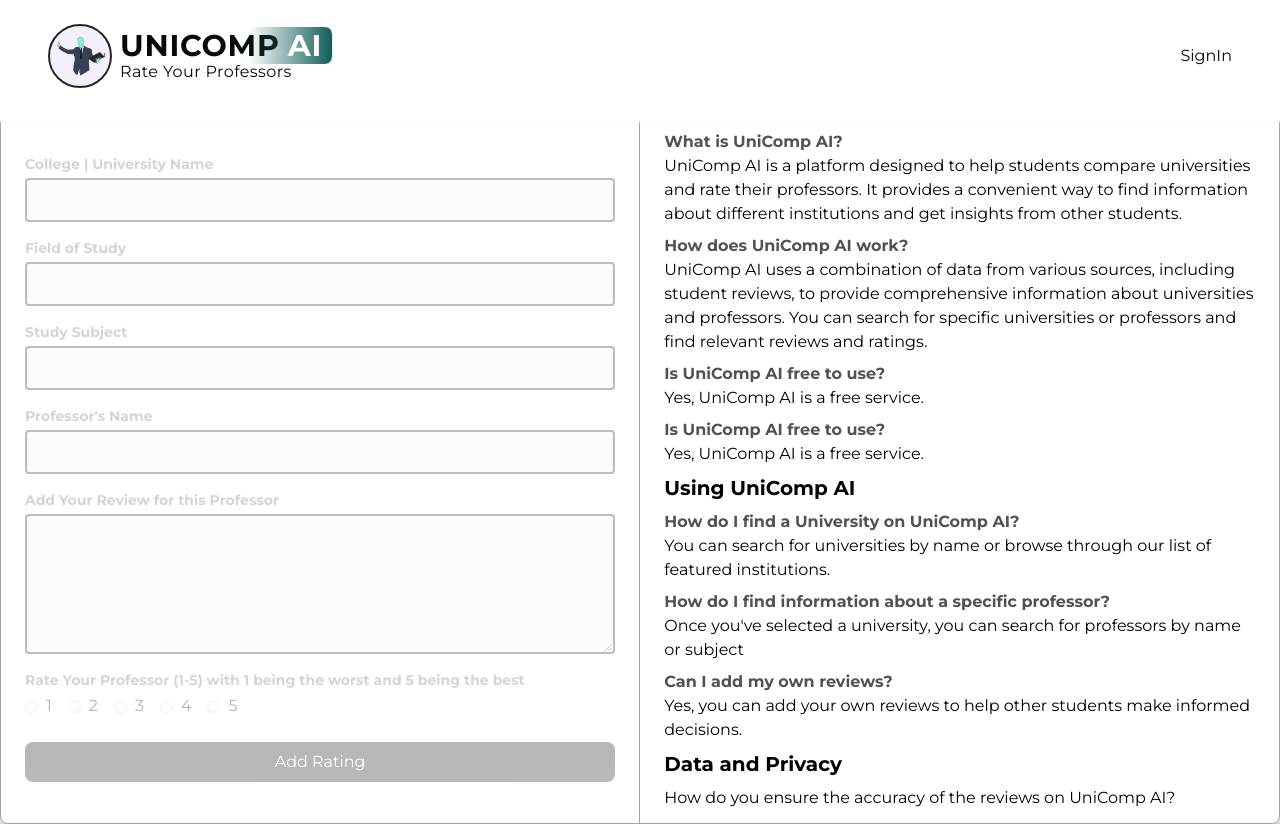
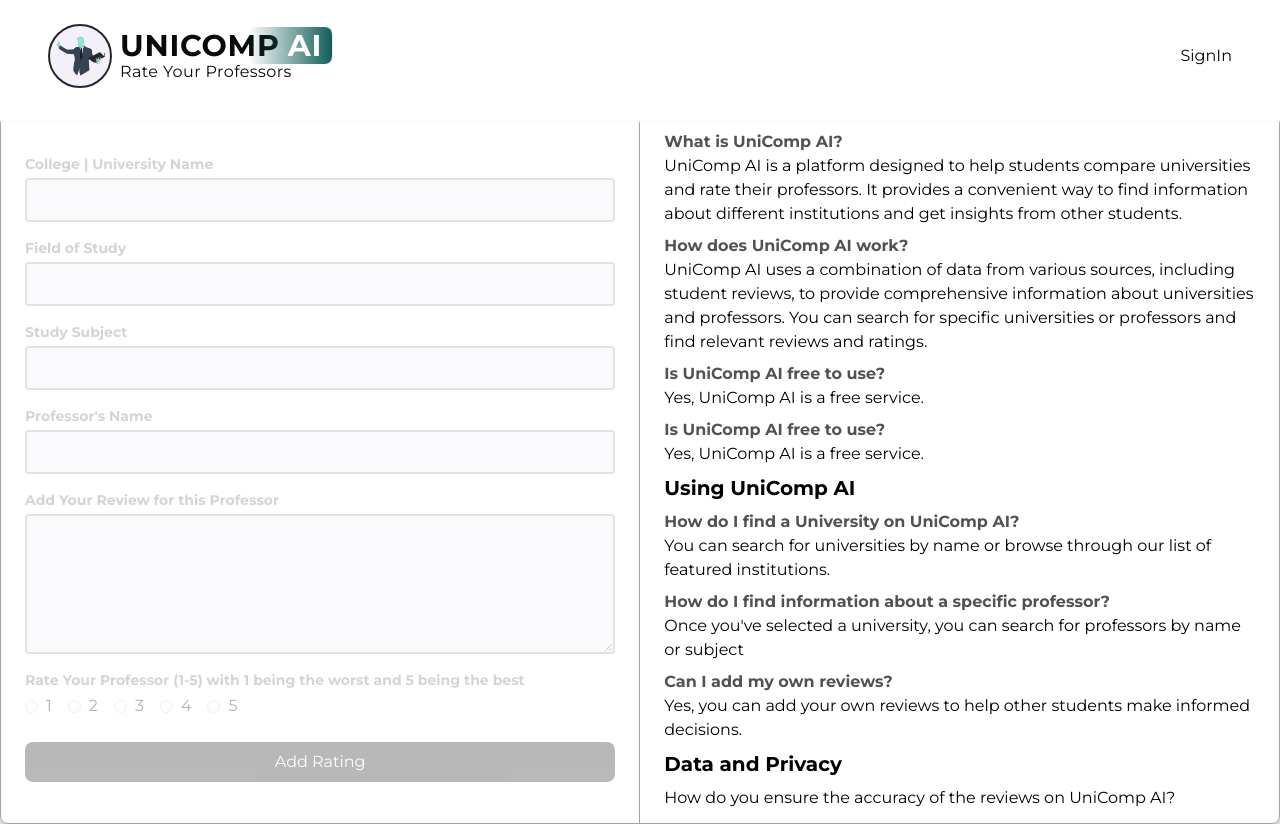
Before and after one commit to wlowrimore/rate-my-professor-ai-assistant, a Next.js app: page /directory in a window 1280 px wide. Built offline with nearby package versions, Linux system fonts and the light colour scheme; no server answers.

Commit message:
lightens input borders on AddRatingForm.tsx and adds "agreedToTerms" to submitted data.

```diff
--- a/src/app/components/DirectoryComponent.tsx
+++ b/src/app/components/DirectoryComponent.tsx
@@ -7,7 +7,6 @@
 
 const DirectoryComponent = () => {
   const [agreedToTerms, setAgreedToTerms] = useState<boolean>(false);
-  console.log("agreedToTerms", agreedToTerms);
 
   return (
     <main className="w-screen min-h-screen flex flex-col items-center justify-center mx-auto">
--- a/src/app/components/Forms/AddRatingForm.tsx
+++ b/src/app/components/Forms/AddRatingForm.tsx
@@ -19,7 +19,15 @@
   const handleSubmit = (e: { preventDefault: () => void }) => {
     e.preventDefault();
     try {
-      console.log({ name, field, subject, professor, review, rating });
+      console.log({
+        agreedToTerms,
+        name,
+        field,
+        subject,
+        professor,
+        review,
+        rating,
+      });
       setSuccess(`Your rating was successfully submitted for ${name}!`);
     } catch (error) {
       console.error("Error:", error);
@@ -75,7 +83,7 @@
             value={name}
             onChange={(e) => setName(e.target.value)}
             disabled={!agreedToTerms}
-            className="bg-[#f4f0f9] border-2 border-neutral-800 p-2 rounded outline-none"
+            className="bg-[#f4f0f9] border-2 border-neutral-400 p-2 rounded outline-none"
           />
         </div>
         <div className="flex flex-col space-y-1 mb-4">
@@ -91,7 +99,7 @@
             value={field}
             onChange={(e) => setField(e.target.value)}
             disabled={!agreedToTerms}
-            className="bg-[#f4f0f9] border-2 border-neutral-800 p-2 rounded outline-none"
+            className="bg-[#f4f0f9] border-2 border-neutral-400 p-2 rounded outline-none"
           />
         </div>
         <div className="flex flex-col space-y-1 mb-4">
@@ -107,7 +115,7 @@
             value={subject}
             onChange={(e) => setSubject(e.target.value)}
             disabled={!agreedToTerms}
-            className="bg-[#f4f0f9] border-2 border-neutral-800 p-2 rounded outline-none"
+            className="bg-[#f4f0f9] border-2 border-neutral-400 p-2 rounded outline-none"
           />
         </div>
         <div className="flex flex-col space-y-1 mb-4">
@@ -123,7 +131,7 @@
             value={professor}
             onChange={(e) => setProfessor(e.target.value)}
             disabled={!agreedToTerms}
-            className="bg-[#f4f0f9] border-2 border-neutral-800 p-2 rounded outline-none"
+            className="bg-[#f4f0f9] border-2 border-neutral-400 p-2 rounded outline-none"
           />
         </div>
         <div className="flex flex-col space-y-1 mb-4">
@@ -139,7 +147,7 @@
             value={review}
             onChange={(e) => setReview(e.target.value)}
             disabled={!agreedToTerms}
-            className="bg-[#f4f0f9] border-2 border-neutral-800 p-2 rounded outline-none"
+            className="bg-[#f4f0f9] border-2 border-neutral-400 p-2 rounded outline-none"
           />
         </div>
         <div className="flex flex-col space-y-1 mb-4">
```
